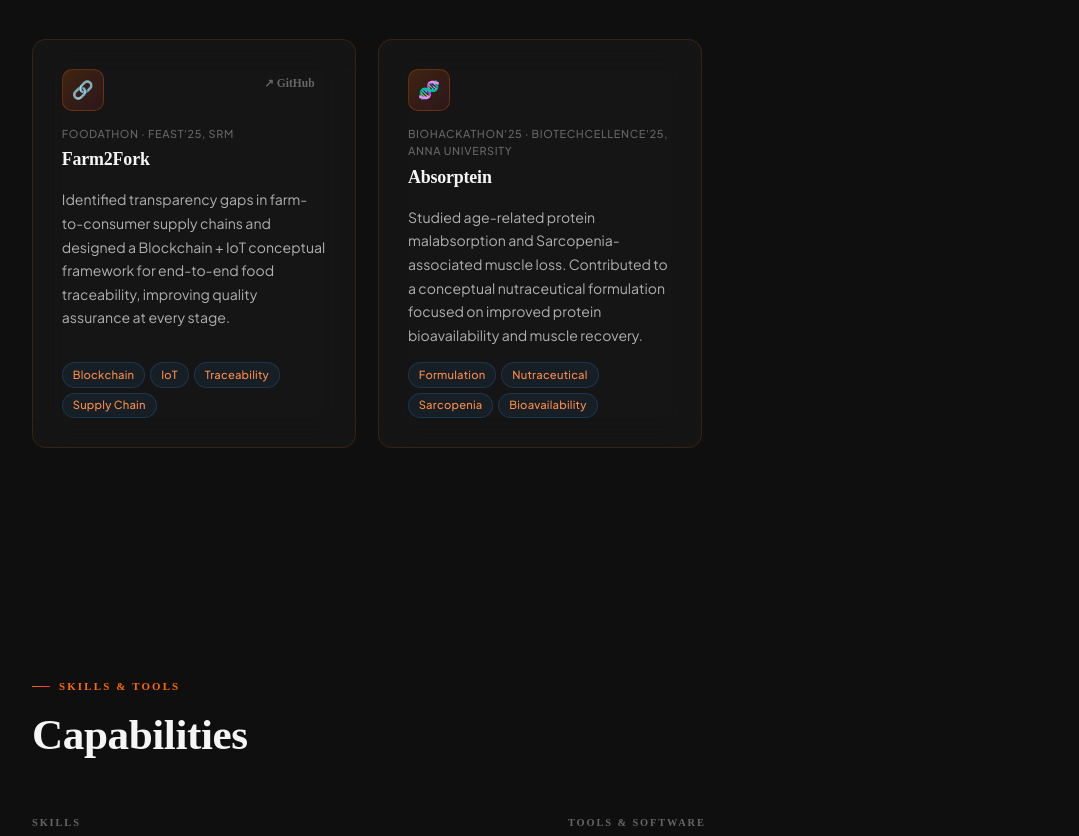
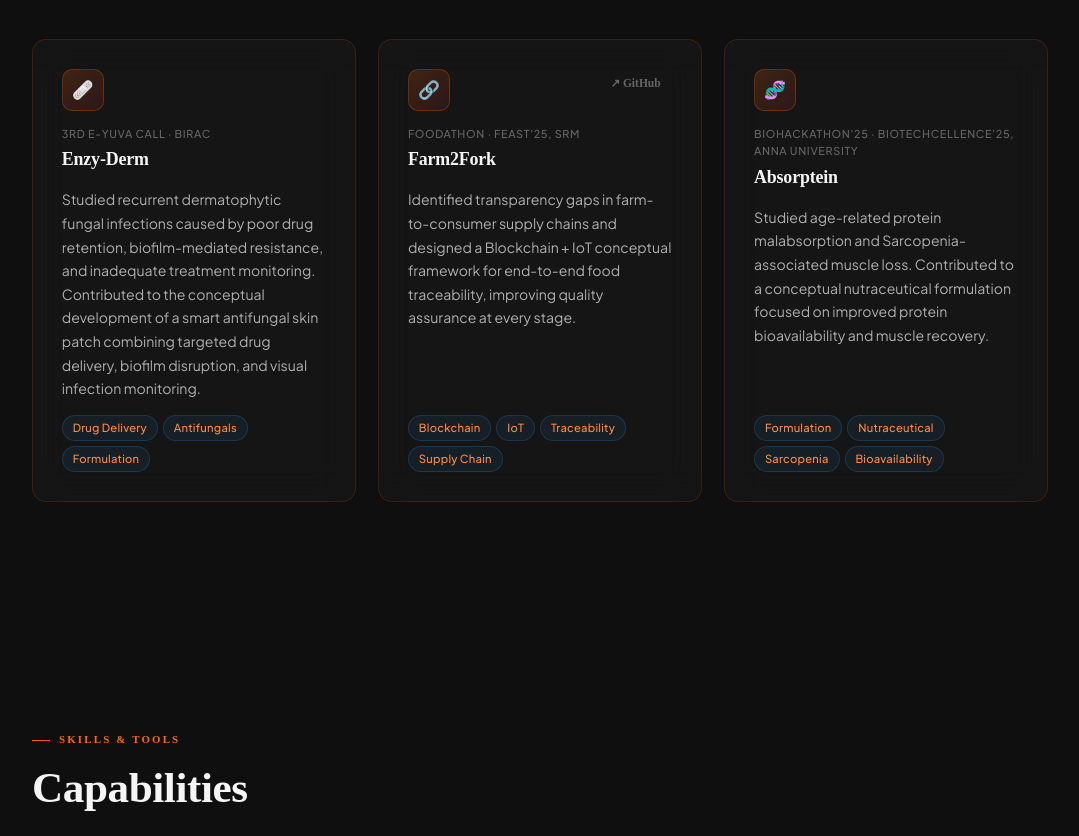
Before and after one commit to Hemachanthiran/Academic-Portfolio, a React (Vite) app: page / in a window 1280 px wide. Shown: the part 2580-3416 px from the top of the page, without its empty margins (100-1179 px from the left). Built offline with nearby package versions, Linux system fonts and the light colour scheme; a web font is replaced by a local one.

Commit message:
Enzy-Derm added

```diff
--- a/src/components/Projects.jsx
+++ b/src/components/Projects.jsx
@@ -1,6 +1,14 @@
 import { useEffect, useRef } from 'react'
 
 const PROJECTS = [
+    {
+    icon: '🩹',
+    event: "3rd E-YUVA call · BIRAC",
+    name: 'Enzy-Derm',
+    desc: 'Studied recurrent dermatophytic fungal infections caused by poor drug retention, biofilm-mediated resistance, and inadequate treatment monitoring. Contributed to the conceptual development of a smart antifungal skin patch combining targeted drug delivery, biofilm disruption, and visual infection monitoring.',
+    tags: ['Drug Delivery', 'Antifungals', 'Formulation'],
+    github: null,
+  },
   {
     icon: '🔗',
     event: "Foodathon · Feast'25, SRM",
```
